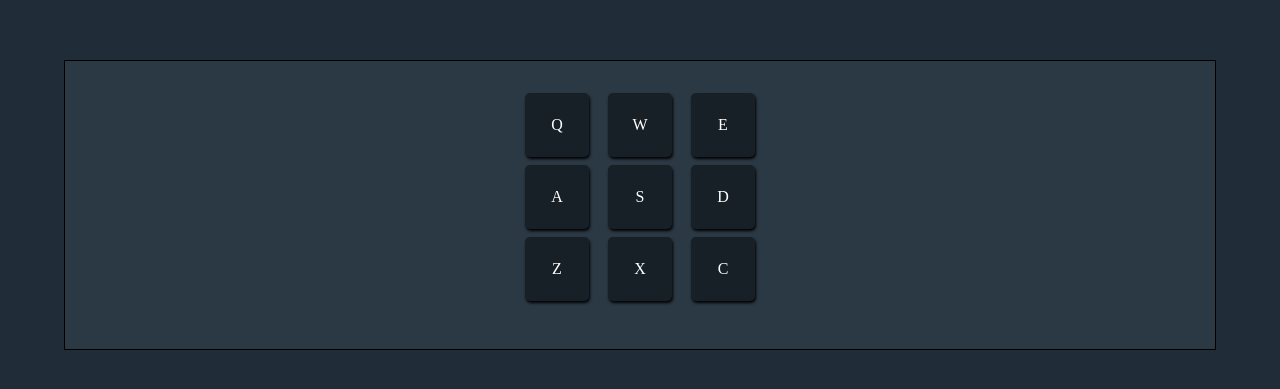
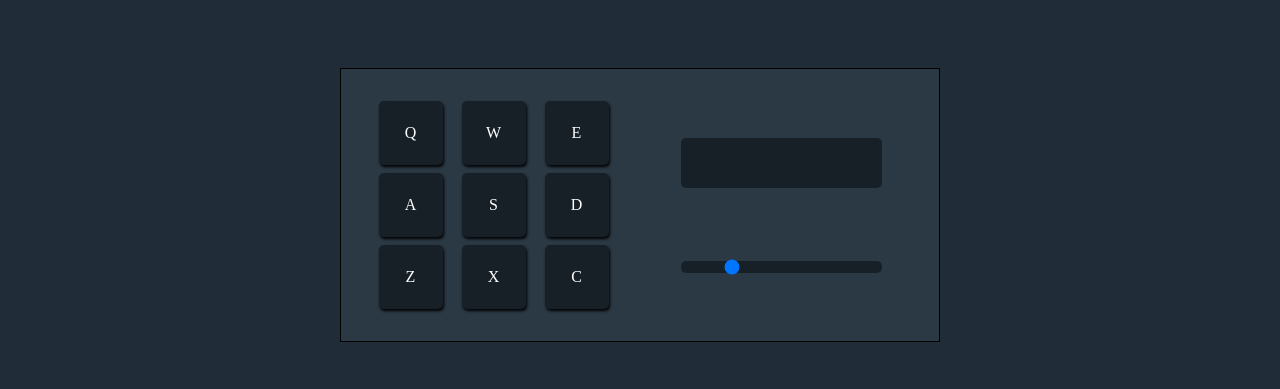
Before and after one commit to BB2455/Drum-Machine, a React (Create React App) app: page / in a window 1280 px wide. Shown: the part 195-584 px from the top of the page. Built offline with nearby package versions, Linux system fonts and the light colour scheme.

Commit message:
finished controls styles

```diff
--- a/src/App.jsx
+++ b/src/App.jsx
@@ -6,6 +6,17 @@ import React, { useState, useCallback } from "react";
 
 function App() {
   const [currentValue, setCurrentValue] = useState("");
+  const [volume, setVolume] = useState(0.23);
+
+  const clearDisplay = () => {
+    setCurrentValue("");
+  };
+
+  const updateVolume = (newValue) => {
+    setVolume(newValue);
+    setCurrentValue(`Volume: ${Math.round(newValue * 100)}`);
+    setTimeout(() => clearDisplay(), 1000);
+  };
 
   const updateDisplayValue = useCallback((value) => {
     setCurrentValue(value);
@@ -21,11 +32,16 @@ function App() {
                 key={keyData.key}
                 keyData={keyData}
                 updateDisplay={updateDisplayValue}
+                volume={volume}
               />
             );
           })}
         </div>
-        <DrumControl displayValue={currentValue} />
+        <DrumControl
+          displayValue={currentValue}
+          updateVolume={updateVolume}
+          volume={volume}
+        />
       </div>
     </div>
   );
--- a/src/components/DrumControl/index.jsx
+++ b/src/components/DrumControl/index.jsx
@@ -1,7 +1,22 @@
 import React from "react";
 
-const DrumControl = ({ displayValue }) => {
-  return <div id="display">{displayValue}</div>;
+const DrumControl = ({ displayValue, updateVolume, volume }) => {
+  return (
+    <div className="drum-control-container">
+      <p id="display" className="display">
+        {displayValue}
+      </p>
+      <input
+        className="volume-slider"
+        type="range"
+        max="1"
+        min="0"
+        step="0.01"
+        value={volume}
+        onChange={(e) => updateVolume(e.target.value)}
+      />
+    </div>
+  );
 };
 
 export default DrumControl;
--- a/src/components/DrumPad/index.jsx
+++ b/src/components/DrumPad/index.jsx
@@ -1,13 +1,18 @@
 import React, { useEffect, useCallback, useRef } from "react";
 
-const DrumPad = ({ keyData, updateDisplay }) => {
+const DrumPad = ({ keyData, updateDisplay, volume }) => {
   const audio = useRef(null);
   const drumButton = useRef(null);
   const playAudio = useCallback(() => {
     audio.current.currentTime = 0;
+    audio.current.volume = volume;
     audio.current.play();
-    drumButton.current.toggleAttribute("active");
-  }, []);
+    drumButton.current.style.background = "hsl(204, 24%, 8%)";
+    setTimeout(
+      () => (drumButton.current.style.background = "hsl(204, 25%, 12%)"),
+      200
+    );
+  }, [volume]);
 
   useEffect(() => {
     document.addEventListener("keydown", (event) => {
--- a/src/styles/styles.css
+++ b/src/styles/styles.css
@@ -7,6 +7,13 @@
 
 body {
   background: #202c37;
+}
+
+p {
+  -webkit-user-select: none;
+     -moz-user-select: none;
+      -ms-user-select: none;
+          user-select: none;
 }
 
 .container {
@@ -24,16 +31,14 @@ body {
 }
 
 .inner-container {
-  display: -webkit-box;
-  display: -ms-flexbox;
-  display: flex;
+  display: -ms-grid;
+  display: grid;
   -webkit-box-orient: vertical;
   -webkit-box-direction: normal;
       -ms-flex-direction: column;
           flex-direction: column;
-  -webkit-box-pack: center;
-      -ms-flex-pack: center;
-          justify-content: center;
+  -ms-flex-pack: distribute;
+      justify-content: space-around;
   -webkit-box-align: center;
       -ms-flex-align: center;
           align-items: center;
@@ -42,7 +47,21 @@ body {
   background: #2b3945;
   padding: 2rem;
   border: 1px solid black;
-  gap: 1rem;
+  gap: 2rem;
+}
+
+@media (min-width: 500px) {
+  .inner-container {
+    width: 400px;
+  }
+}
+
+@media (min-width: 700px) {
+  .inner-container {
+    width: 600px;
+    -ms-grid-columns: (1fr)[2];
+        grid-template-columns: repeat(2, 1fr);
+  }
 }
 
 .drumPadContainer {
@@ -86,10 +105,43 @@ body {
 }
 
 .drum-pad:hover {
-  background: #101519;
+  background: #101519 !important;
 }
 
-.drum-pad .active {
-  background: #101519;
+.display {
+  background: #172026;
+  width: 80%;
+  height: 50px;
+  padding: 1rem;
+  border-radius: 5px;
+  text-align: center;
+}
+
+.drum-control-container {
+  display: -webkit-box;
+  display: -ms-flexbox;
+  display: flex;
+  -ms-flex-pack: distribute;
+      justify-content: space-around;
+  -webkit-box-align: center;
+      -ms-flex-align: center;
+          align-items: center;
+  -webkit-box-orient: vertical;
+  -webkit-box-direction: normal;
+      -ms-flex-direction: column;
+          flex-direction: column;
+  width: 100%;
+  height: 100%;
+}
+
+.volume-slider {
+  -webkit-appearance: none;
+     -moz-appearance: none;
+          appearance: none;
+  width: 80%;
+  border-radius: 5px;
+  background: #172026;
+  height: 12px;
+  outline: none;
 }
 /*# sourceMappingURL=styles.css.map */
--- a/src/styles/styles.scss
+++ b/src/styles/styles.scss
@@ -6,6 +6,10 @@
 
 body {
   background: hsl(207, 26%, 17%);
+}
+
+p {
+  user-select: none;
 }
 
 .container {
@@ -17,16 +21,23 @@ body {
 }
 
 .inner-container {
-  display: flex;
+  display: grid;
   flex-direction: column;
-  justify-content: center;
+  justify-content: space-around;
   align-items: center;
   width: 90%;
   color: hsl(0, 0%, 100%);
   background: hsl(209, 23%, 22%);
   padding: 2rem;
   border: 1px solid black;
-  gap: 1rem;
+  gap: 2rem;
+  @media (min-width: 500px) {
+    width: 400px;
+  }
+  @media (min-width: 700px) {
+    width: 600px;
+    grid-template-columns: repeat(2, 1fr);
+  }
 }
 
 .drumPadContainer {
@@ -53,9 +64,33 @@ body {
   cursor: pointer;
   box-shadow: 1px 2px 3px black;
   &:hover {
-    background: hsl(204, 24%, 8%);
-  }
-  .active {
-    background: hsl(204, 24%, 8%);
+    background: hsl(204, 24%, 8%) !important;
   }
 }
+
+.display {
+  background: hsl(204, 25%, 12%);
+  width: 80%;
+  height: 50px;
+  padding: 1rem;
+  border-radius: 5px;
+  text-align: center;
+}
+
+.drum-control-container {
+  display: flex;
+  justify-content: space-around;
+  align-items: center;
+  flex-direction: column;
+  width: 100%;
+  height: 100%;
+}
+
+.volume-slider {
+  appearance: none;
+  width: 80%;
+  border-radius: 5px;
+  background: hsl(204, 25%, 12%);
+  height: 12px;
+  outline: none;
+}
```
Also changed, not shown: 1 other file (tests, documents, lock files or other folders).
